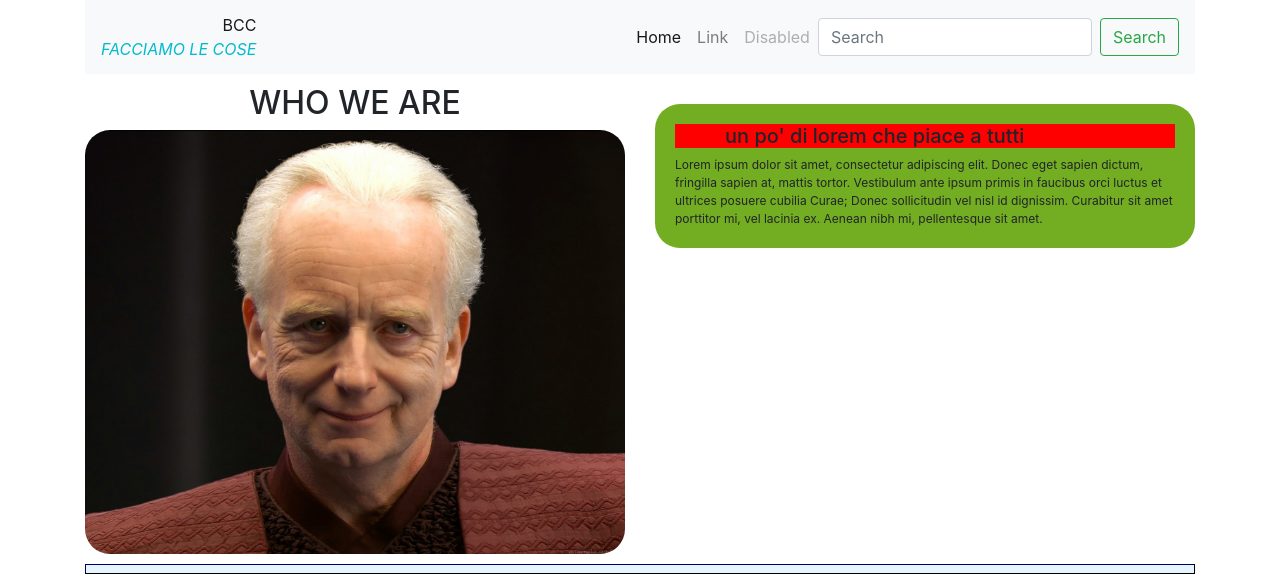
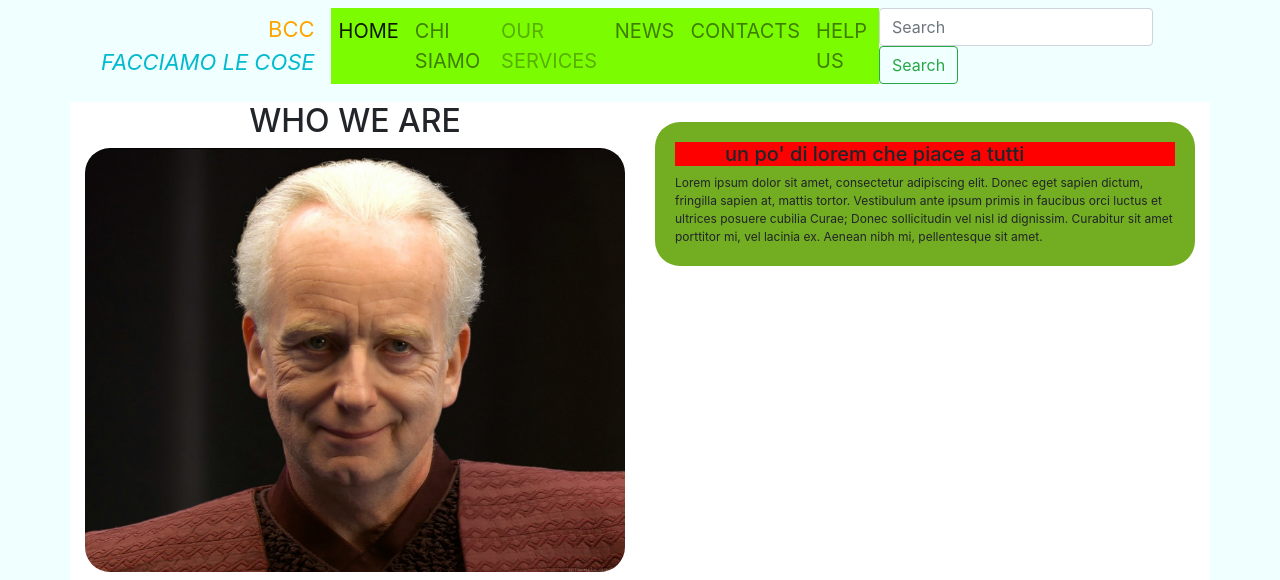
Before and after one commit to AlessandroCaste/BisicaCastellaniCataldo, a plain HTML site: page BCC_site/index.html in a window 1280 px wide. Shown: the top 580 px of the page. Drawn offline with nearby package versions, Linux system fonts and the light colour scheme.

Commit message:
nuovo header

```diff
--- a/BCC_site/index.html
+++ b/BCC_site/index.html
@@ -19,9 +19,9 @@
     <!------------------ HEADER ------------------>
     <header id="header">
         <div class="container">
-            <nav class="navbar navbar-expand-md navbar-light bg-light">
+            <nav class="navbar navbar-expand-md navbar-light">
                 <!------LOGO----->
-                <a class="navbar-brand logo" href="#">
+                <a class="navbar-brand" id="logo" href="#">
                     bcc
                     <br>
                     <i>facciamo le cose</i>
@@ -45,10 +45,23 @@
                             <a class="nav-link" href="#">Home <span class="sr-only">(current)</span></a>
                         </li>
                         <li class="nav-item">
-                            <a class="nav-link" href="#">Link</a>
+                            <a class="nav-link" href="#">
+										 chi siamo</a>
                         </li>
                         <li class="nav-item">
-                            <a class="nav-link disabled" href="#">Disabled</a>
+                            <a class="nav-link disabled" href="#">Our services</a>
+                        </li>
+							  <li class="nav-item">
+                            <a class="nav-link" href="#">
+										 News</a>
+                        </li>
+							  <li class="nav-item">
+                            <a class="nav-link" href="#">
+										 Contacts</a>
+                        </li>
+							  <li class="nav-item">
+                            <a class="nav-link" href="#">
+										 Help Us</a>
                         </li>
                     </ul>
                     <form class="form-inline my-2 my-lg-0">
@@ -144,6 +157,8 @@
                 </div>
             </div>
         </div>
+
+
     </div>
 
     <!------------------ FOOTER ------------------>
--- a/BCC_site/tent_style.css
+++ b/BCC_site/tent_style.css
@@ -2,15 +2,35 @@
 	margin-top: 10px
 }
 
-.logo{
-    font-size: 16px;
+body{
+	background-color: azure;
+}
+
+#logo {
+	display: block;
 	color: orange;
+	font-size: 22px;
    text-align: right;
    text-transform: uppercase;
 }
 
-.logo i{
+#logo i{
    color: #04bacf;
+}
+
+.nav-item{
+	background-color: lawngreen;
+}
+
+.nav-item:hover{
+	box-shadow: 3px 3px 5px #555;
+}
+
+.nav-item a{
+	color: whitesmoke;
+	font-size: 20px;
+	text-transform: uppercase
+
 }
 
 .present_left h2{
@@ -47,7 +67,8 @@
 }
 
 .body-content{
-    margin-bottom: 150px
+   margin-bottom: 150px;
+	background-color: white;
 }
 
 #footer{
```
Lines whose indentation alone changed are shown as unchanged.
